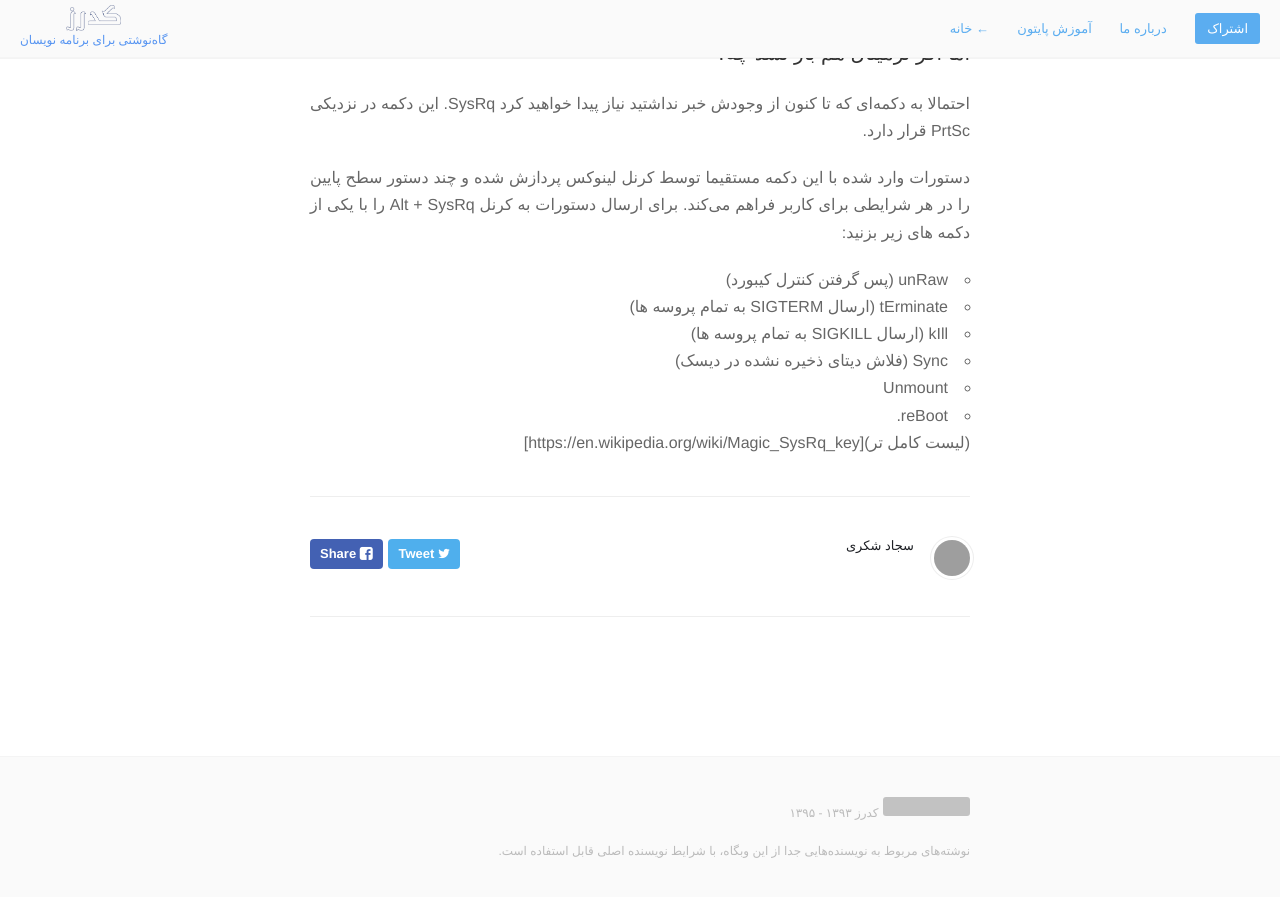
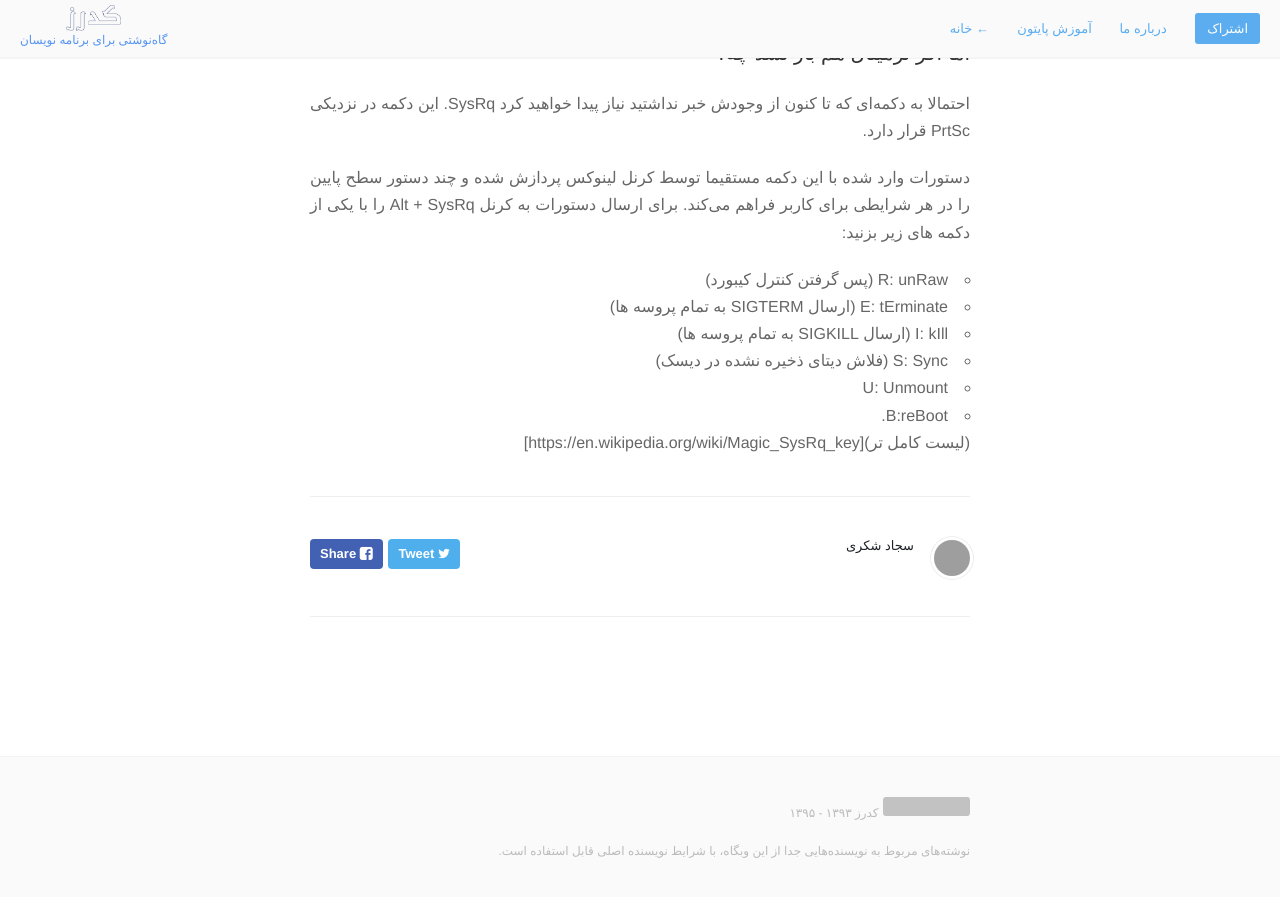
Before and after one commit to coderz-ir/coderz, a Jekyll site: the page built from _posts/2016-23-09-linux-sysrq.md, in a window 1280 px wide and 900 px high, scrolled down 505 px. Shown: the top 897 px of the window. Built offline with Jekyll 4.4.1, drawn with Linux system fonts in a browser that asks for light colours; some web fonts are replaced; Markdown is read by kramdown in place of the engine named in the settings; grey boxes are pictures that could not be loaded.

```diff
--- a/_posts/2016-23-09-linux-sysrq.md
+++ b/_posts/2016-23-09-linux-sysrq.md
@@ -17,11 +17,11 @@ author: sajad
 
 دستورات وارد شده با این دکمه مستقیما توسط کرنل لینوکس پردازش شده و چند دستور سطح پایین را در هر شرایطی برای کاربر فراهم می‌کند. برای ارسال دستورات به کرنل `Alt` + `SysRq` را با یکی از دکمه های زیر بزنید:
 
-* un`R`aw      (پس گرفتن کنترل کیبورد)
-*  t`E`rminate (ارسال SIGTERM به تمام پروسه ها)
-*  k`I`ll      (ارسال SIGKILL به تمام پروسه ها)
-*   `S`ync     (فلاش دیتای ذخیره نشده در دیسک)
-*   `U`nmount
-* re`B`oot.
+* `R`: un`R`aw      (پس گرفتن کنترل کیبورد)
+* `E`: t`E`rminate (ارسال SIGTERM به تمام پروسه ها)
+* `I`: k`I`ll      (ارسال SIGKILL به تمام پروسه ها)
+* `S`:  `S`ync     (فلاش دیتای ذخیره نشده در دیسک)
+* `U`:  `U`nmount
+* `B`:re`B`oot.
 
 (لیست کامل تر)[https://en.wikipedia.org/wiki/Magic_SysRq_key]
```
